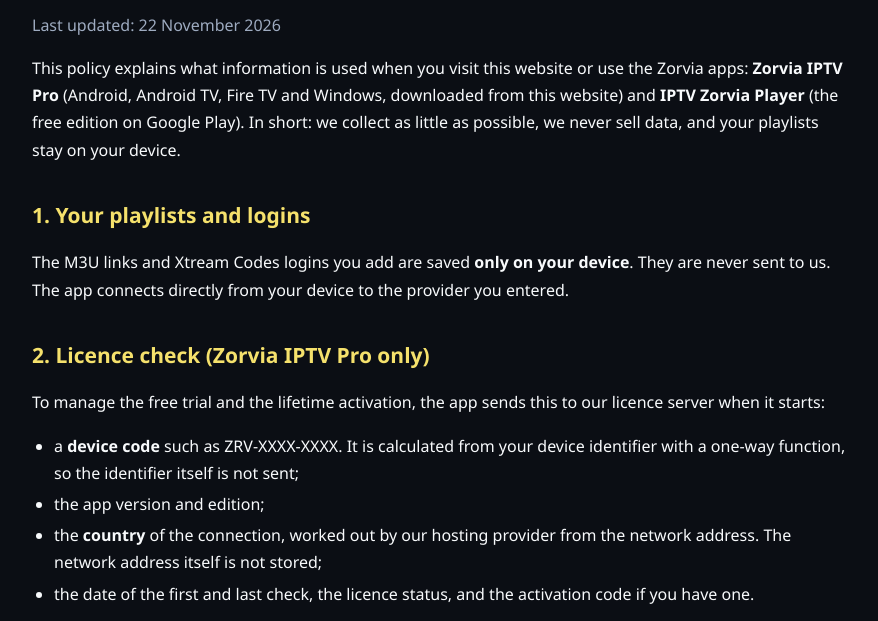
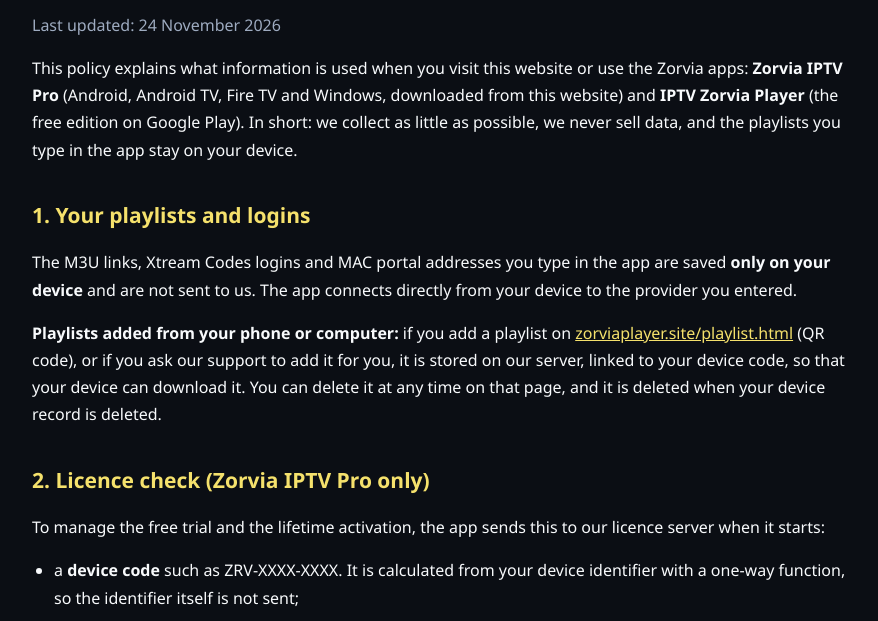
Before and after one commit to anaswadi084-art/zorvia-iptv-pro, a plain HTML site: page privacy.html in a window 1280 px wide. Shown: the part 148-769 px from the top of the page, without its empty margins (200-1078 px from the left). Drawn offline with Linux system fonts and the light colour scheme.

Commit message:
Update privacy.html

```diff
--- a/privacy.html
+++ b/privacy.html
@@ -47,11 +47,12 @@
 </div></header>
 <main>
 <h1>Privacy policy</h1>
-<p class="muted">Last updated: 22 November 2026</p>
-<p>This policy explains what information is used when you visit this website or use the Zorvia apps: <b>Zorvia IPTV Pro</b> (Android, Android TV, Fire TV and Windows, downloaded from this website) and <b>IPTV Zorvia Player</b> (the free edition on Google Play). In short: we collect as little as possible, we never sell data, and your playlists stay on your device.</p>
+<p class="muted">Last updated: 24 November 2026</p>
+<p>This policy explains what information is used when you visit this website or use the Zorvia apps: <b>Zorvia IPTV Pro</b> (Android, Android TV, Fire TV and Windows, downloaded from this website) and <b>IPTV Zorvia Player</b> (the free edition on Google Play). In short: we collect as little as possible, we never sell data, and the playlists you type in the app stay on your device.</p>
 
 <h2>1. Your playlists and logins</h2>
-<p>The M3U links and Xtream Codes logins you add are saved <b>only on your device</b>. They are never sent to us. The app connects directly from your device to the provider you entered.</p>
+<p>The M3U links, Xtream Codes logins and MAC portal addresses you type in the app are saved <b>only on your device</b> and are not sent to us. The app connects directly from your device to the provider you entered.</p>
+<p><b>Playlists added from your phone or computer:</b> if you add a playlist on <a href="playlist.html">zorviaplayer.site/playlist.html</a> (QR code), or if you ask our support to add it for you, it is stored on our server, linked to your device code, so that your device can download it. You can delete it at any time on that page, and it is deleted when your device record is deleted.</p>
 
 <h2>2. Licence check (Zorvia IPTV Pro only)</h2>
 <p>To manage the free trial and the lifetime activation, the app sends this to our licence server when it starts:</p>
```
